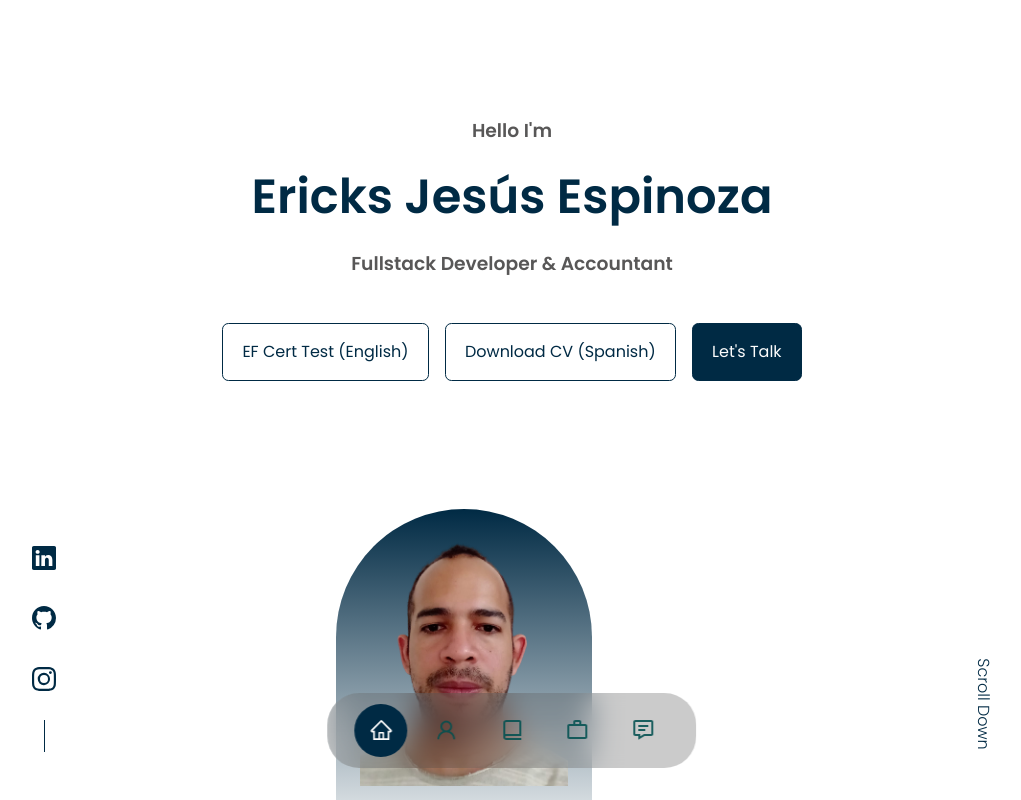
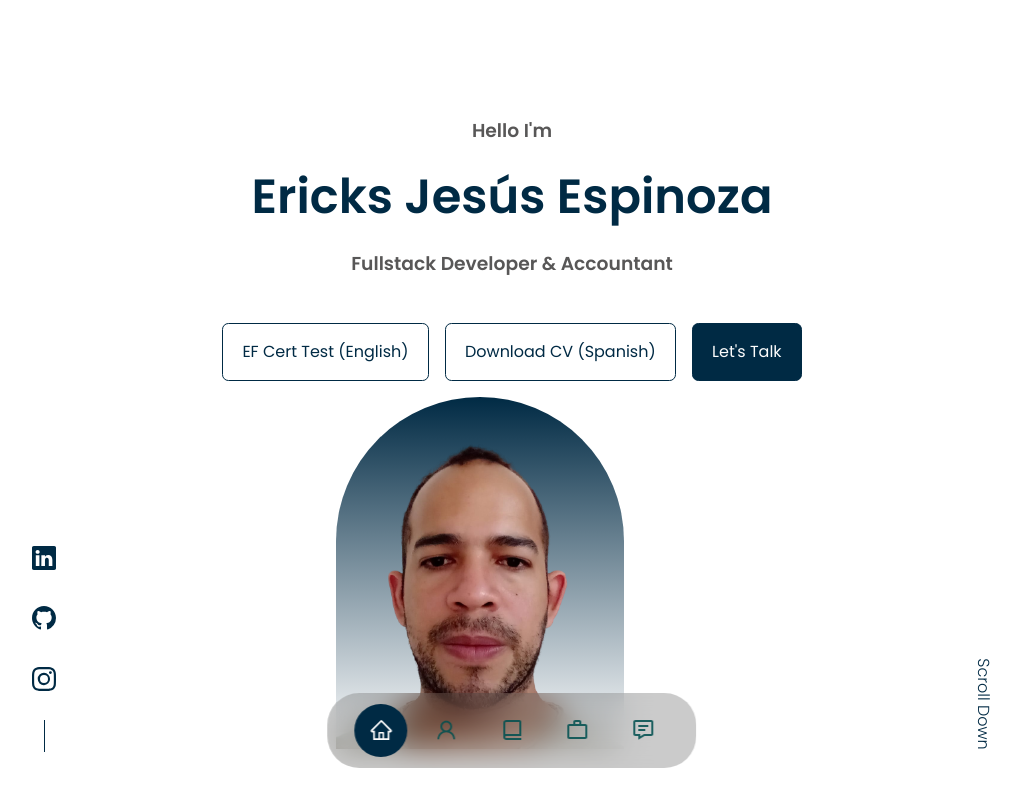
Before and after one commit to eespinoza1/Portfolio, a React (Vite) app: page / in a window 1280 px wide. Shown: the top 800 px of the page, without its empty margins (128-1149 px from the left). Built offline with nearby package versions, Linux system fonts and the light colour scheme.

Commit message:
add pic2

```diff
--- a/src/components/header/header.css
+++ b/src/components/header/header.css
@@ -66,14 +66,14 @@ header {
 
 .mei {
   background: linear-gradient(var(--color-primary), transparent);
-  width: 16em;
+  width: 18em;
   height: 22rem;
   position: absolute;
   left: calc(50% - 11rem);
-  margin-top: 8rem;
+  margin-top: 1rem;
   border-radius: 12rem 12rem 0 0;
   overflow: hidden;
-  padding: 0rem 1.5rem 1.5rem 1.5rem;
+  padding: -50rem -5rem 1.5rem 1.5rem;
 }
 
 .scroll_down {
```
